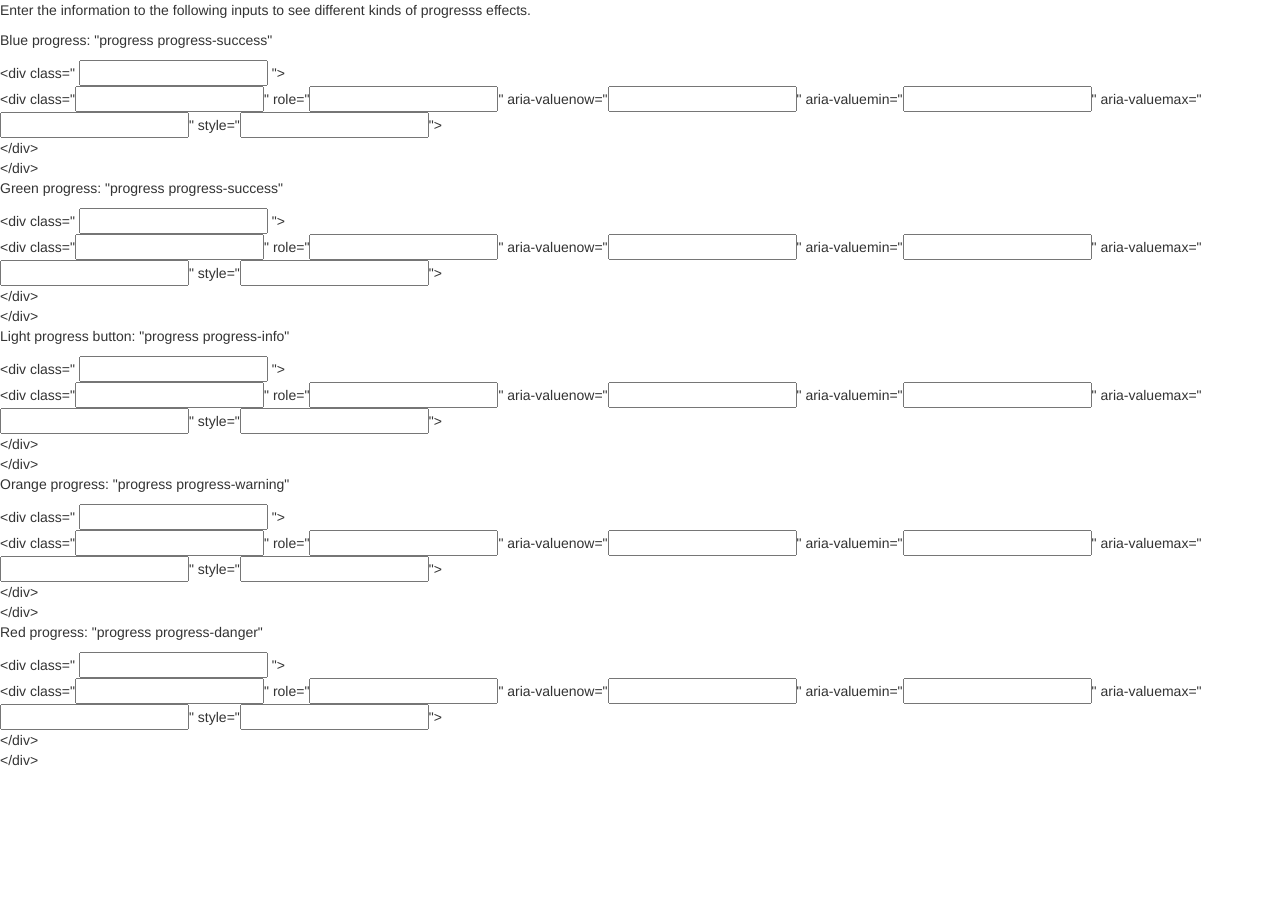
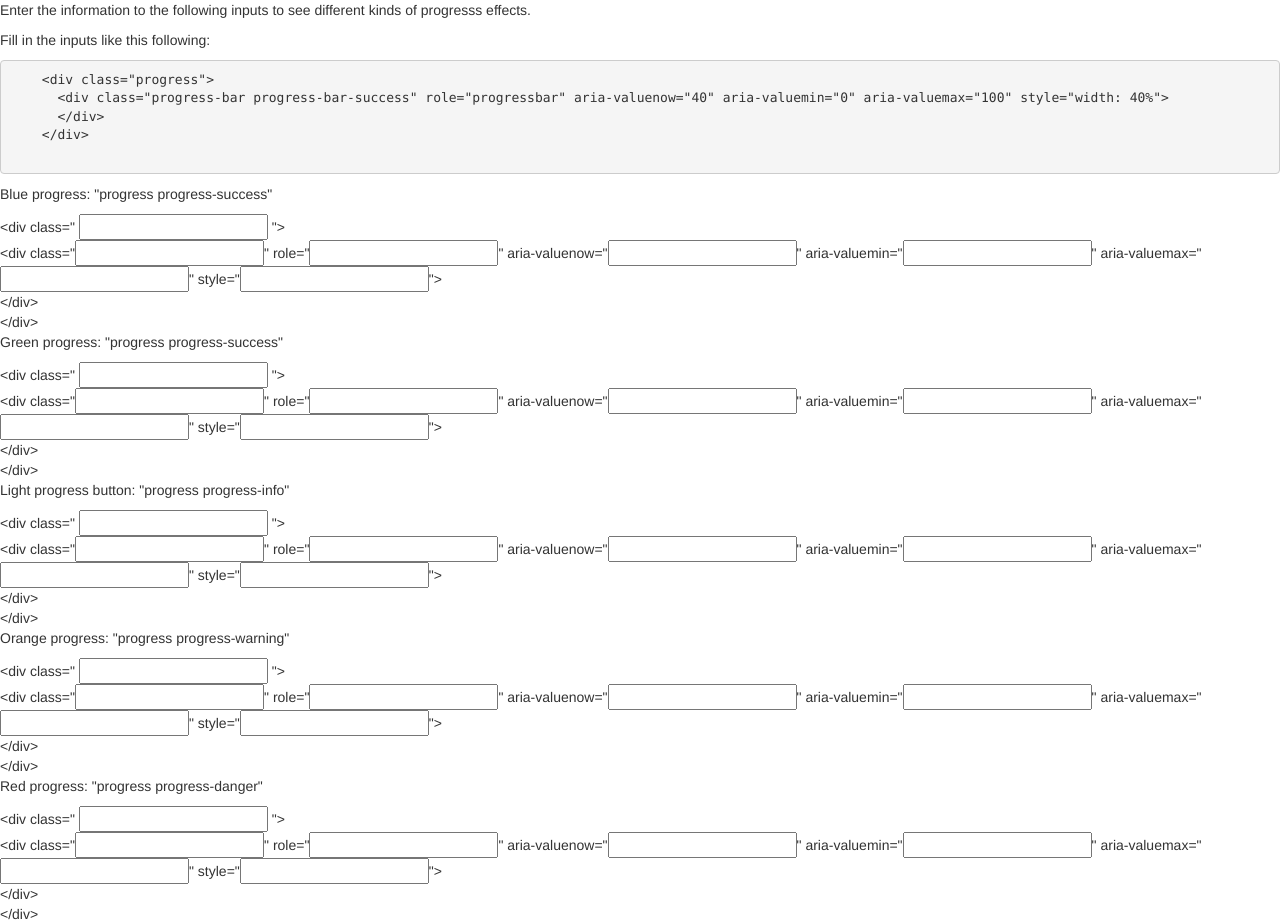
Before and after one commit to hongbojing/day53, a website: page builds/development/index.html in a window 1280 px wide. Before the commit the page ends 800 px from the top, so only its background shows below. Drawn offline with nearby package versions, Linux system fonts and the light colour scheme.

Commit message:
add some tips in the index.html

```diff
--- a/builds/development/index.html
+++ b/builds/development/index.html
@@ -13,6 +13,13 @@
 </head>
 <body>
   <p>Enter the information to the following inputs to see different kinds of progresss effects.</p>
+  <p>Fill in the inputs like this following:</p>
+  <pre>
+    &lt;div class="progress"&gt;
+      &lt;div class="progress-bar progress-bar-success" role="progressbar" aria-valuenow="40" aria-valuemin="0" aria-valuemax="100" style="width: 40%"&gt;
+      &lt;/div&gt;
+    &lt;/div&gt;
+  </pre>
 
   <p>Blue progress: "progress progress-success"</p>
   <section>
```
